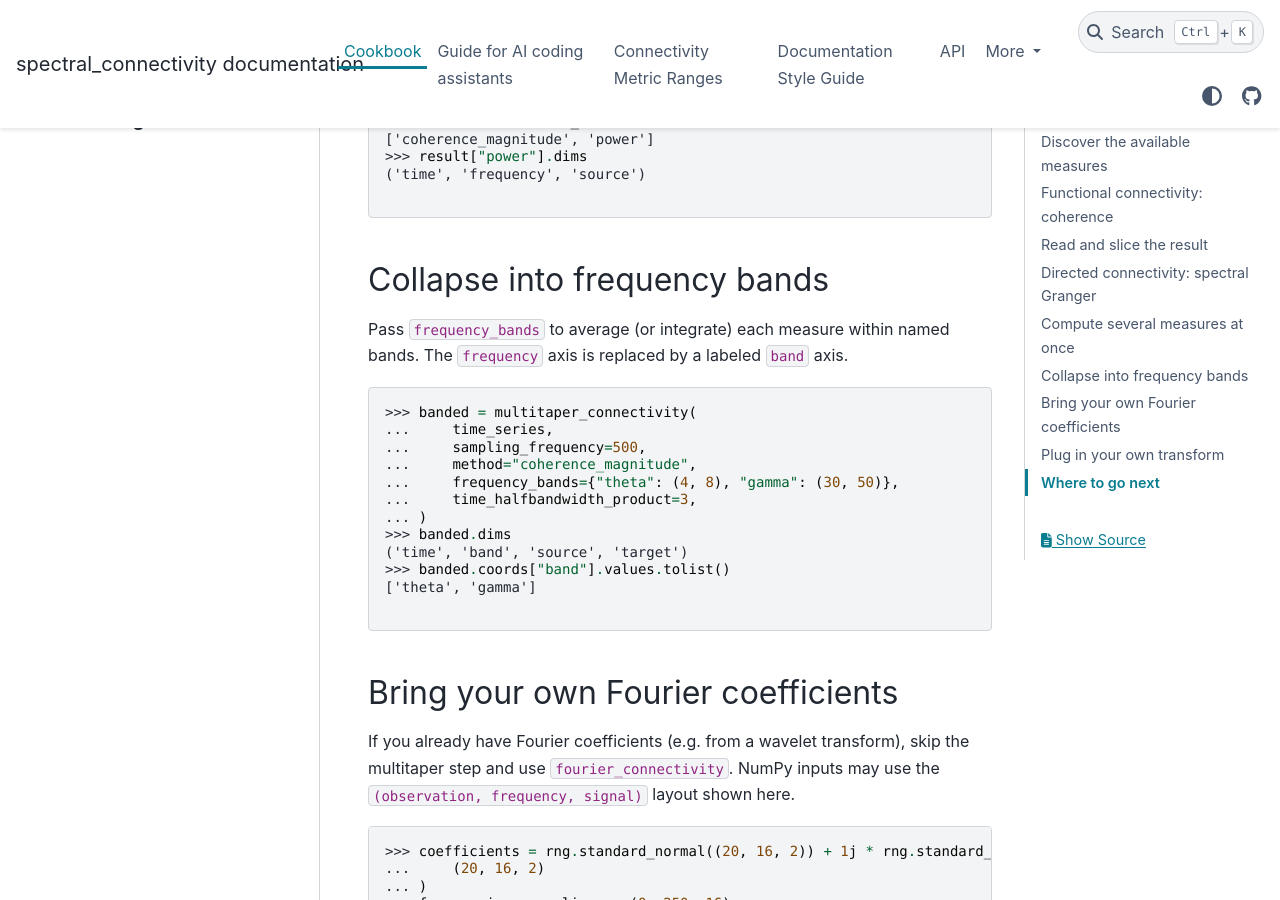
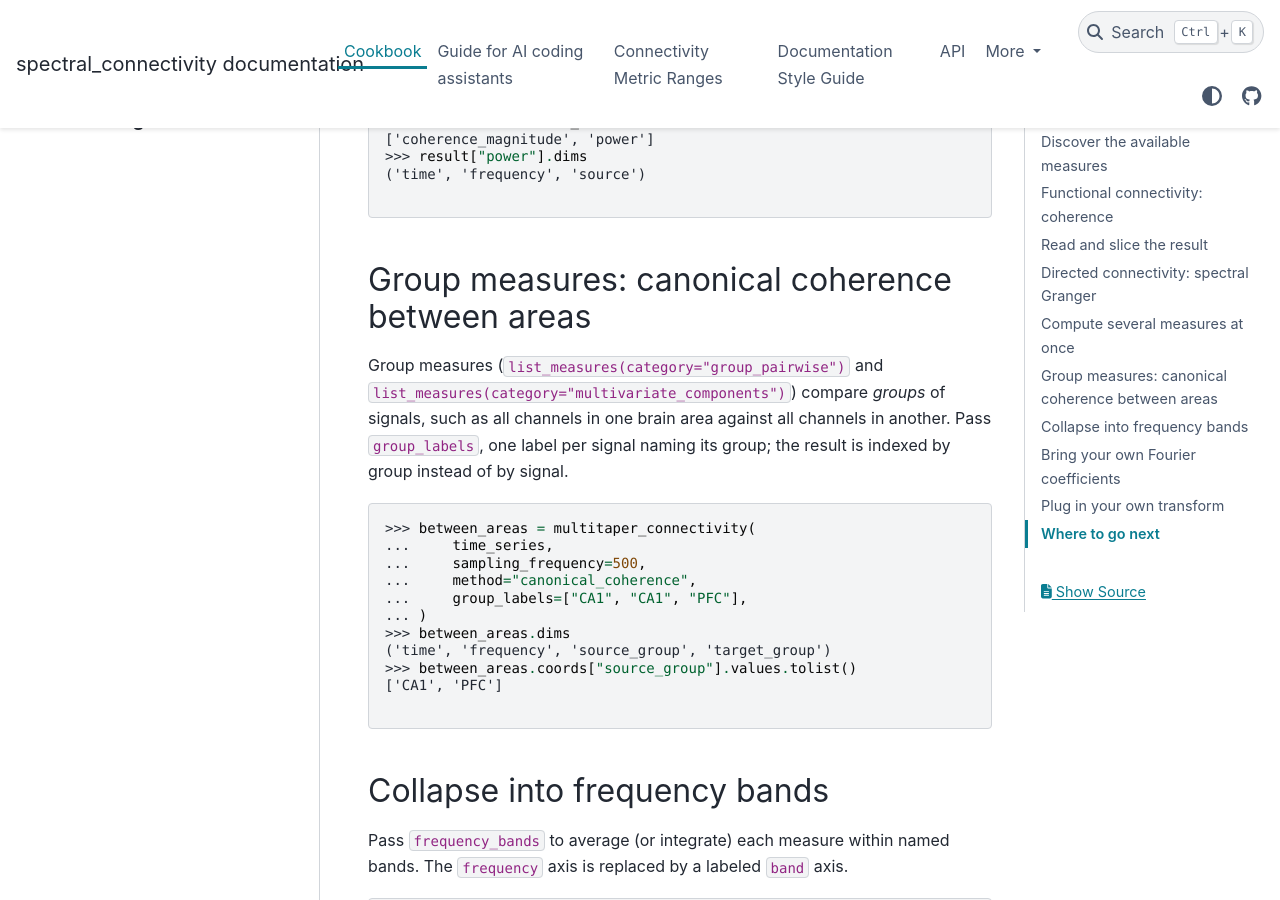
Before and after one commit to Eden-Kramer-Lab/spectral_connectivity, a Sphinx documentation site: the page built from docs/cookbook.md, in a window 1280 px wide and 900 px high, scrolled down 2741 px. Built offline with Sphinx 7.4.7 and the PyData theme 0.15.4, drawn with Linux system fonts in a browser that asks for light colours; pages that are not in the unit, such as notebooks, are missing from menus; the version number could not be read and is left out.

Commit message:
Cookbook: canonical coherence between areas with group_labels
Co-Authored-By: Claude Fable 5.1 <noreply@anthropic.com>

````diff
--- a/docs/cookbook.md
+++ b/docs/cookbook.md
@@ -134,6 +134,28 @@ measure. Shared spectra are cached, so this is cheaper than separate calls.
 
 ```
 
+## Group measures: canonical coherence between areas
+
+Group measures (`list_measures(category="group_pairwise")` and
+`list_measures(category="multivariate_components")`) compare *groups* of
+signals, such as all channels in one brain area against all channels in
+another. Pass `group_labels`, one label per signal naming its group; the
+result is indexed by group instead of by signal.
+
+```python
+>>> between_areas = multitaper_connectivity(
+...     time_series,
+...     sampling_frequency=500,
+...     method="canonical_coherence",
+...     group_labels=["CA1", "CA1", "PFC"],
+... )
+>>> between_areas.dims
+('time', 'frequency', 'source_group', 'target_group')
+>>> between_areas.coords["source_group"].values.tolist()
+['CA1', 'PFC']
+
+```
+
 ## Collapse into frequency bands
 
 Pass `frequency_bands` to average (or integrate) each measure within named
````
